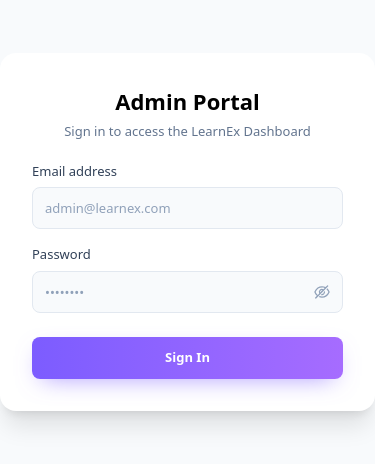
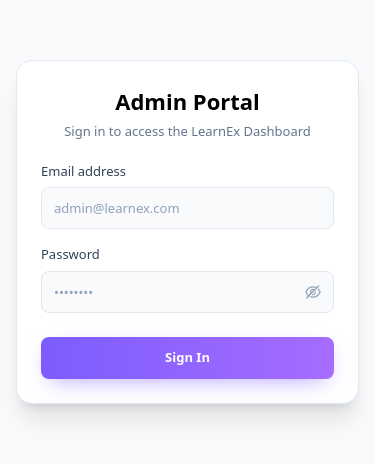
Before and after one commit to sheraz61/LearnEx, a Next.js app in the folder admin/: page / in a window 390 px wide. Shown: the part 190-654 px from the top of the page. Built offline with nearby package versions, Linux system fonts and the light colour scheme; no server answers.

Commit message:
fix the usesearchparam issue

```diff
--- a/admin/app/page.tsx
+++ b/admin/app/page.tsx
@@ -29,7 +29,7 @@
   }
 
   return (
-    <div className="flex flex-col items-center justify-center min-h-screen bg-slate-50 dark:bg-slate-900 transition-colors duration-300">
+    <div className="flex flex-col items-center justify-center min-h-screen bg-slate-50 dark:bg-slate-900 transition-colors duration-300 p-4 sm:p-0">
       <Heading
         title="Admin Portal - LearnEx"
         description="Login to the LearnEx Admin Portal"
@@ -37,7 +37,7 @@
       />
 
       {/* Login Card */}
-      <div className="w-full max-w-md p-8 bg-white dark:bg-slate-800 rounded-2xl shadow-xl">
+      <div className="w-full max-w-md p-6 sm:p-8 bg-white dark:bg-slate-800 rounded-2xl shadow-xl border border-slate-200 dark:border-white/5">
         <Login setRoute={setRoute} setOpen={setOpen} refetch={refetch} />
       </div>
     </div>
```
Also changed, not shown: 1 other file (tests, documents, lock files or other folders).
